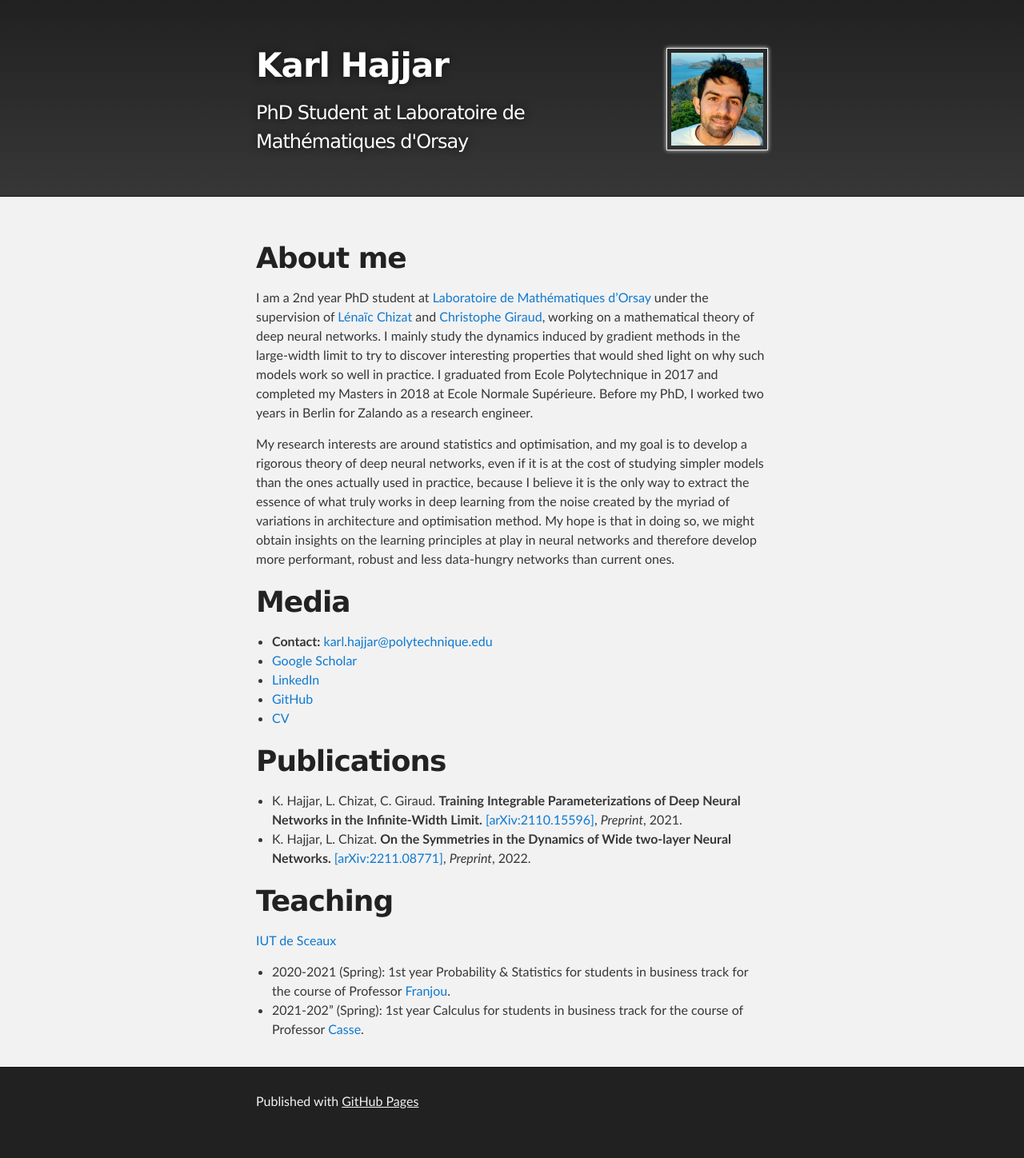
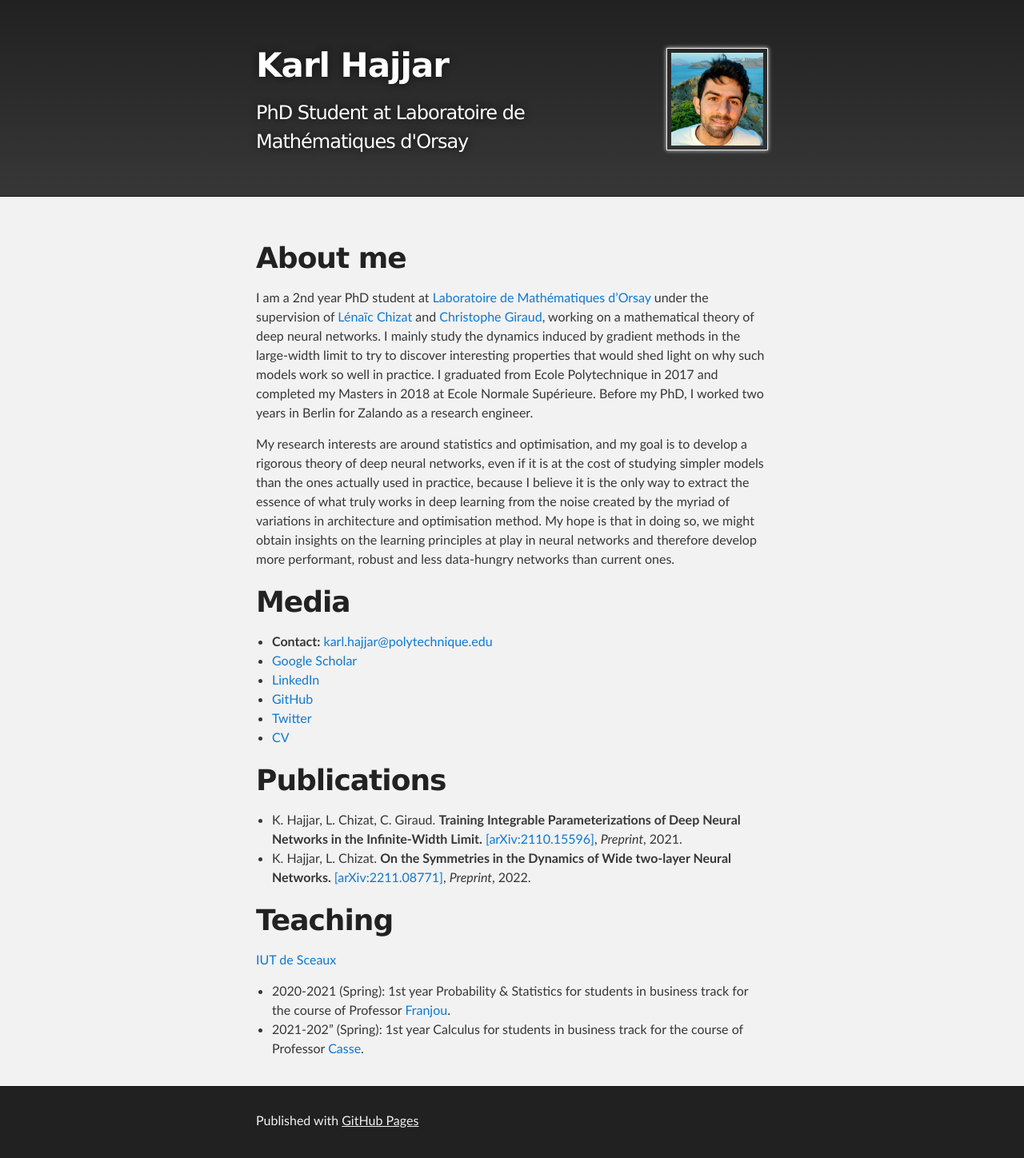
Before and after one commit to karl-hajjar/karl-hajjar.github.io, a Jekyll site: the page built from index.md, in a window 1280 px wide. Shown: the whole page at 80% size. Built offline with Jekyll 4.4.1, drawn with Linux system fonts in a browser that asks for light colours; our own code applies the rules of GitHub Pages for plain Markdown files; before the commit the page ends 1424 px from its top, so only the background shows below that.

Commit message:
Added Twitter link

```diff
--- a/index.md
+++ b/index.md
@@ -18,6 +18,7 @@ at play in neural networks and therefore develop more performant, robust and les
 - [Google Scholar](https://scholar.google.com/citations?user=o1pSVrgAAAAJ&hl=fr)
 - [LinkedIn](https://www.linkedin.com/in/karl-hajjar-b3607b108/)
 - [GitHub](https://github.com/karl-hajjar/)
+- [Twitter](https://twitter.com/HajjarKarl)
 - [CV](data/CV_Karl_Hajjar_phd_june_2021_pdf.pdf)
 
 # Publications
```
